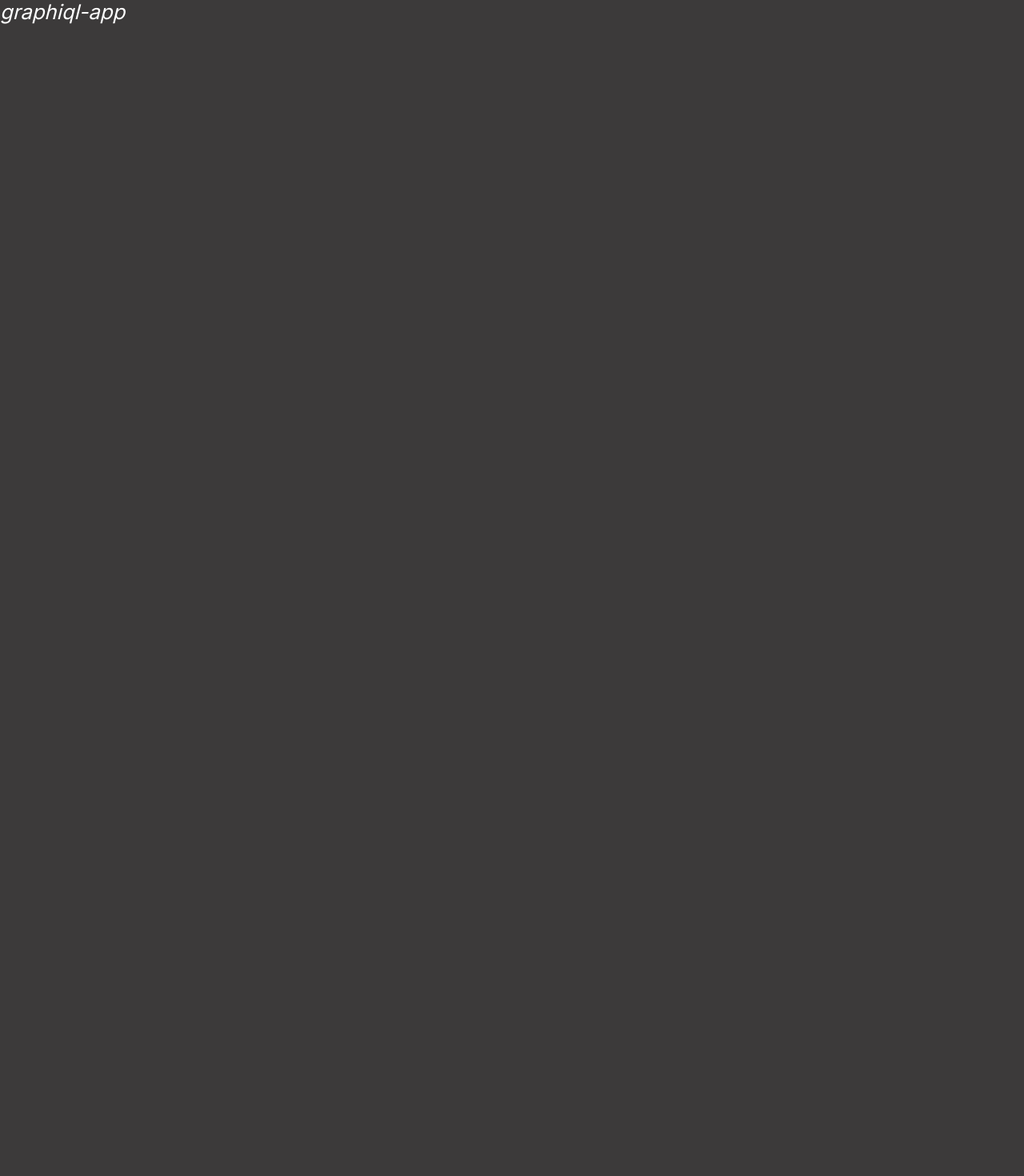
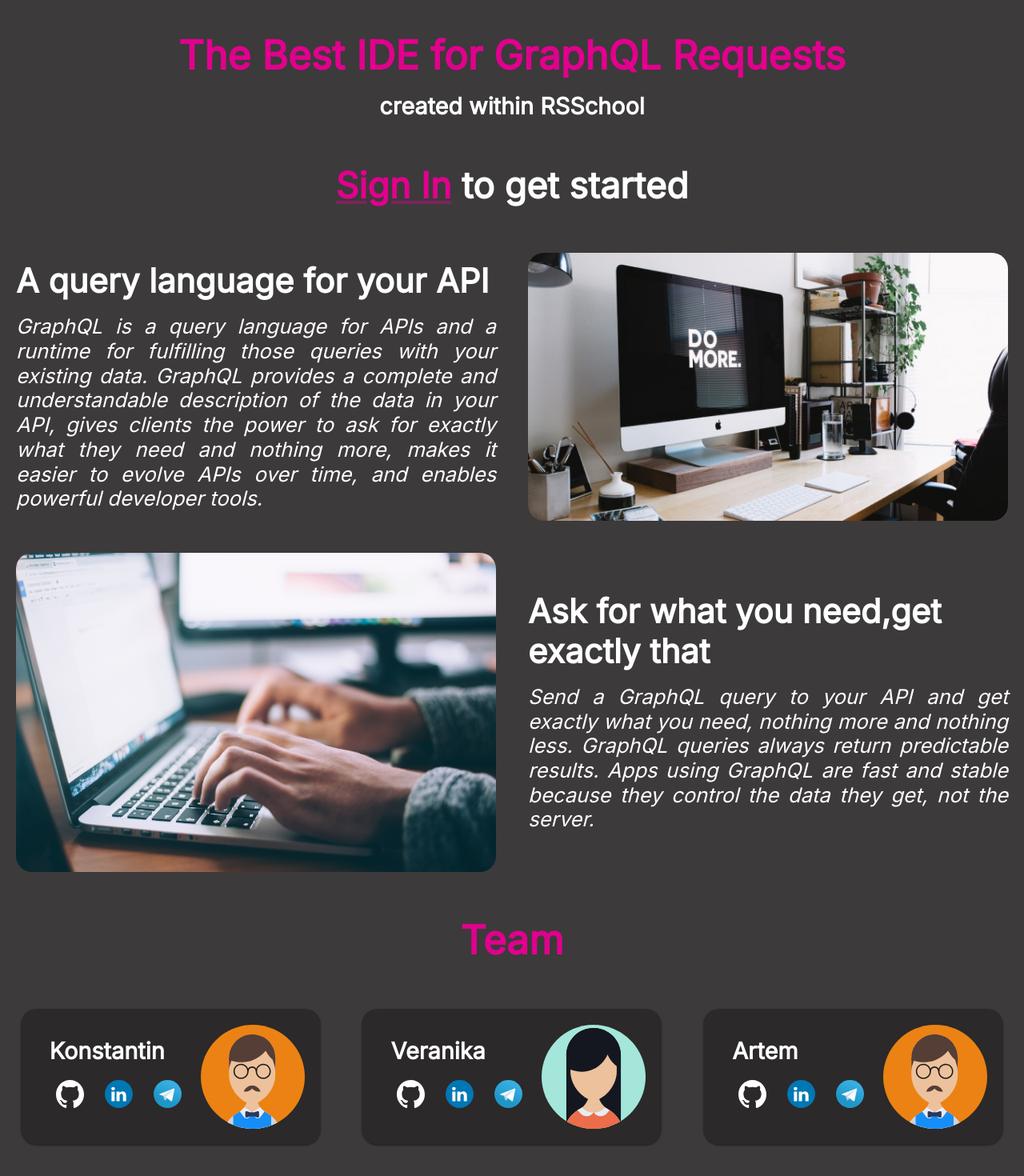
Before and after one commit to Veronika2811/graphiql-app, a React (Vite) app: page / in a window 1280 px wide. Shown: the whole page at 80% size. Before the commit the page ends 800 px from the top, so only its background shows below. Built offline with nearby package versions, Linux system fonts and the light colour scheme.

Commit message:
feat: add Welcome Page #7

```diff
--- a/src/App.tsx
+++ b/src/App.tsx
@@ -1,3 +1,5 @@
-const App = () => <div>graphiql-app</div>;
+import { WelcomePage } from './pages/welcome';
+
+const App = () => <WelcomePage />;
 
 export default App;
--- /dev/null
+++ b/src/pages/welcome/WelcomePage.styles.ts
@@ -0,0 +1,15 @@
+const styles = {
+  container: {
+    padding: '40px 20px',
+  },
+  img: {
+    width: '100%',
+    objectFit: 'cover',
+    borderRadius: '20px',
+  },
+  team: {
+    justifyContent: 'space-between',
+  },
+};
+
+export default styles;
--- /dev/null
+++ b/src/pages/welcome/index.tsx
@@ -0,0 +1,91 @@
+import { Grid, Link, Stack, Typography } from '@mui/material';
+
+import { AboutProject } from '../../components/AboutProject';
+import { TeamCard } from '../../components/TeamCard';
+
+import styles from './WelcomePage.styles';
+
+export const WelcomePage = () => {
+  const auth = '';
+
+  return (
+    <Stack
+      spacing={{ xs: 5, sm: 7 }}
+      direction="column"
+      useFlexGap
+      sx={styles.container}
+      component="main"
+    >
+      <Stack direction="column" spacing={2}>
+        <Typography variant="h1" align="center" color="secondary">
+          The Best IDE for GraphQL Requests
+        </Typography>
+        <Typography variant="subtitle1" component="p" align="center">
+          created within RSSchool
+        </Typography>
+      </Stack>
+      {auth ? (
+        <Typography variant="h3" component="h2" align="center">
+          Query and Explore GraphQL API with&nbsp;
+          <Link href="/editor" color="secondary" underline="always">
+            GraphiQL IDE
+          </Link>
+        </Typography>
+      ) : (
+        <Typography variant="h3" component="h2" align="center">
+          <Link href="/authorization" color="secondary" underline="always">
+            Sign In
+          </Link>
+          &nbsp;to get started
+        </Typography>
+      )}
+
+      <AboutProject />
+
+      <Typography variant="h1" component="h2" align="center" color="secondary">
+        Team
+      </Typography>
+
+      <Grid container spacing={5} columnSpacing={5} wrap="wrap">
+        <Grid
+          container
+          item
+          xs={12}
+          lg={4}
+          zeroMinWidth
+          justifyContent="center"
+        >
+          <TeamCard
+            name="Konstantin"
+            github="https://github.com/KikinovK"
+            linkedIn="https://www.linkedin.com/in/kostiantyn-kikinov-505387b3/"
+            telegram="https://t.me/KonstantinKikinov"
+          />
+        </Grid>
+        <Grid
+          container
+          item
+          xs={12}
+          lg={4}
+          zeroMinWidth
+          justifyContent="center"
+        >
+          <TeamCard
+            name="Veranika"
+            github="https://github.com/Veronika2811"
+            linkedIn="https://www.linkedin.com/in/veranika-smiayun-9a2297235/"
+            telegram="https://t.me/nika_2811"
+          />
+        </Grid>
+        <Grid container item xs={12} lg={4} justifyContent="center">
+          <TeamCard
+            name="Artem"
+            github="https://github.com/Arterixs"
+            linkedIn=""
+            telegram="https://t.me/arteminder"
+          />
+        </Grid>
+      </Grid>
+    </Stack>
+  );
+};
```
